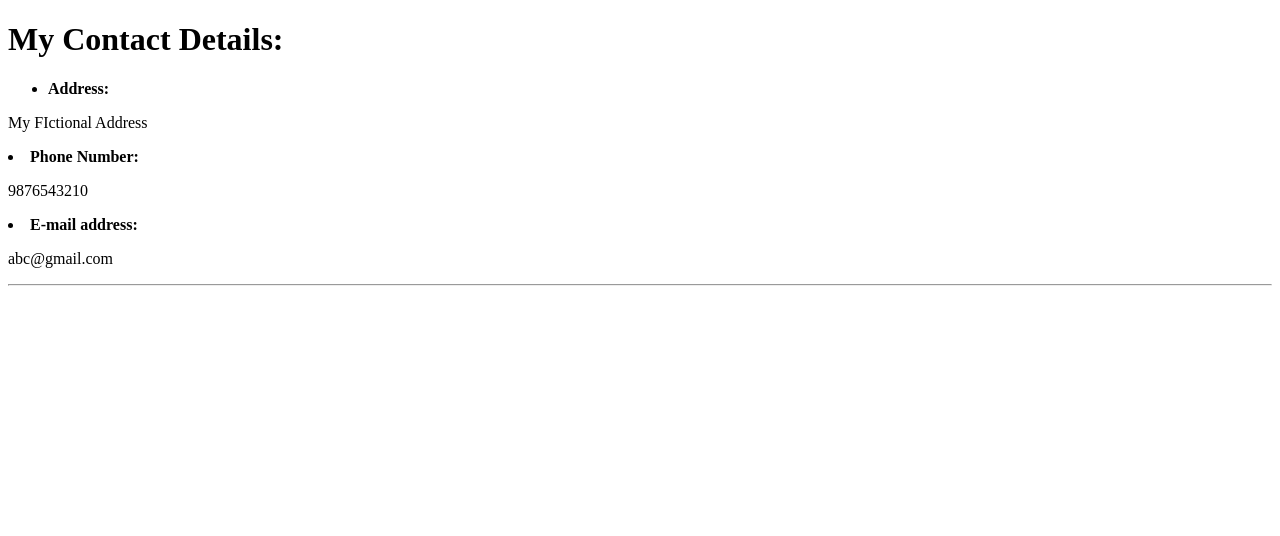
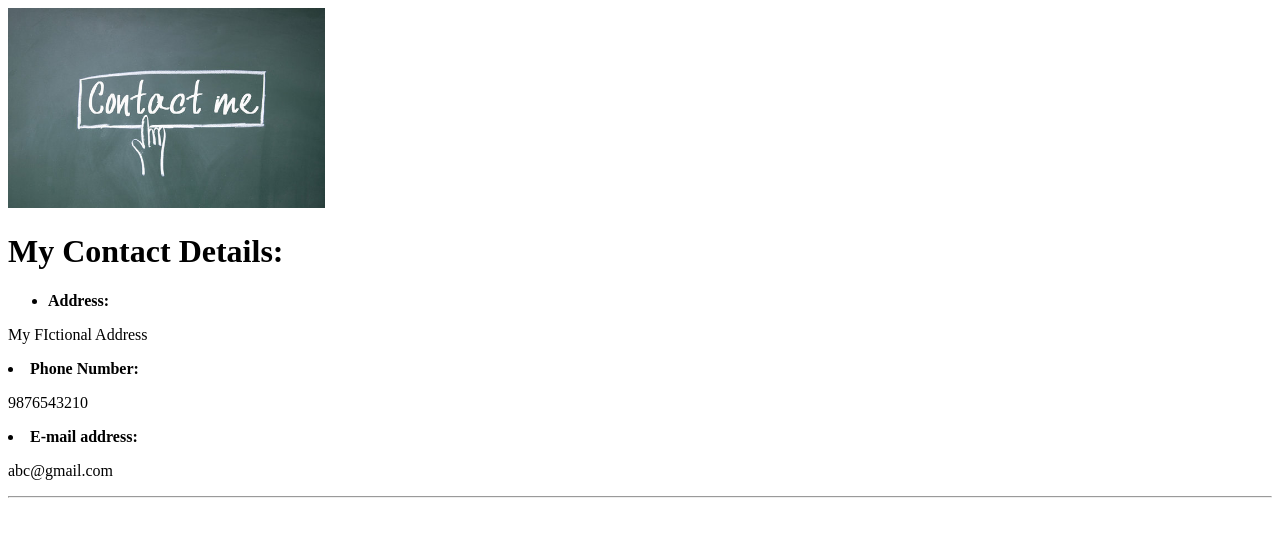
Before and after one commit to PrBT99/myresume, a plain HTML site: page contact.html in a window 1280 px wide. Drawn offline with Linux system fonts and the light colour scheme.

Commit message:
contact.html

```diff
--- a/contact.html
+++ b/contact.html
@@ -6,6 +6,7 @@
     <title>Contact</title>
 </head>
 <body>
+    <img src="./Assets/contactme.jpg" height="200"/>
     <h1>My Contact Details:</h1>
     <ul>
         <li><b>Address:</b></ul></li>
```
